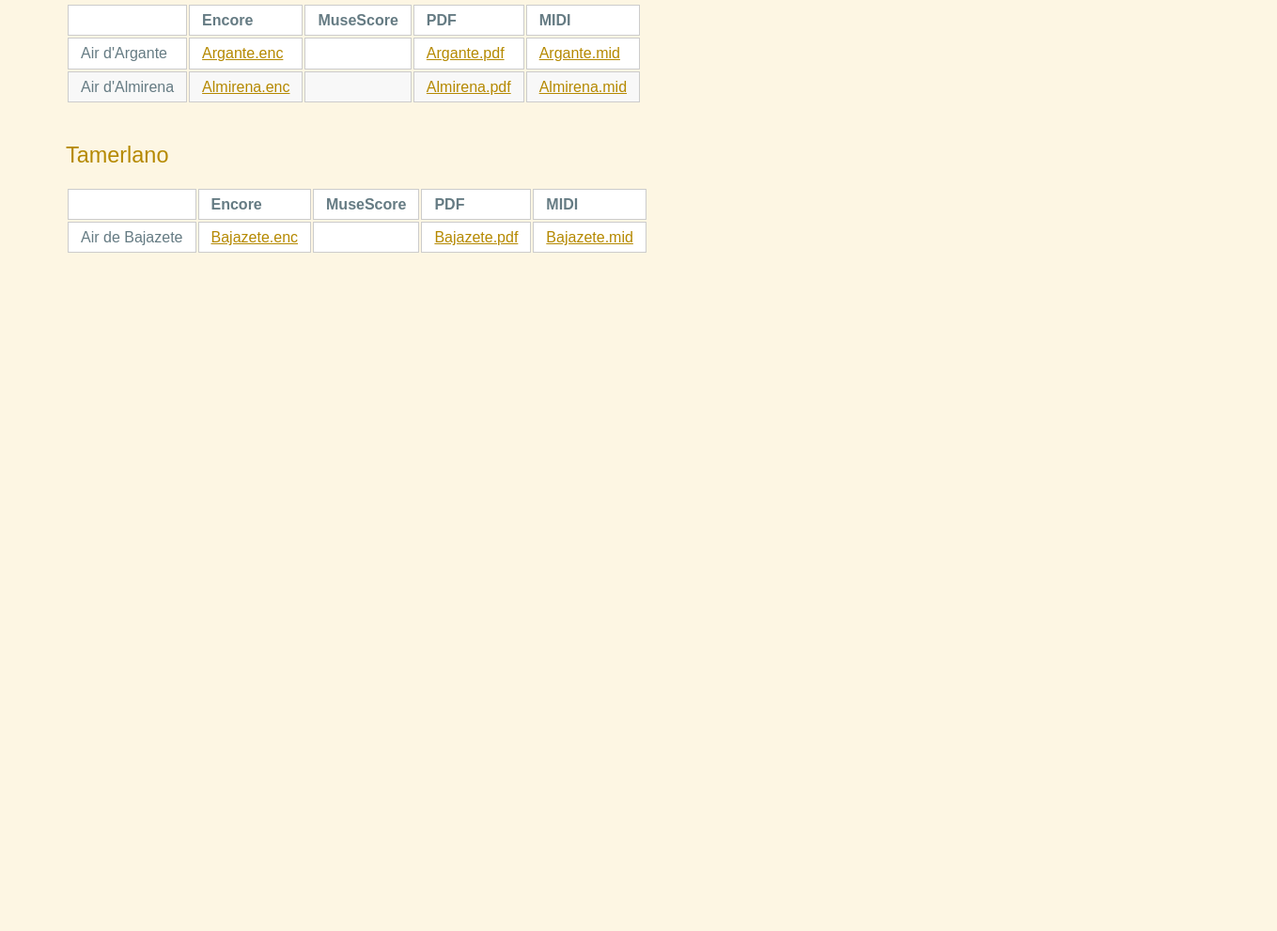
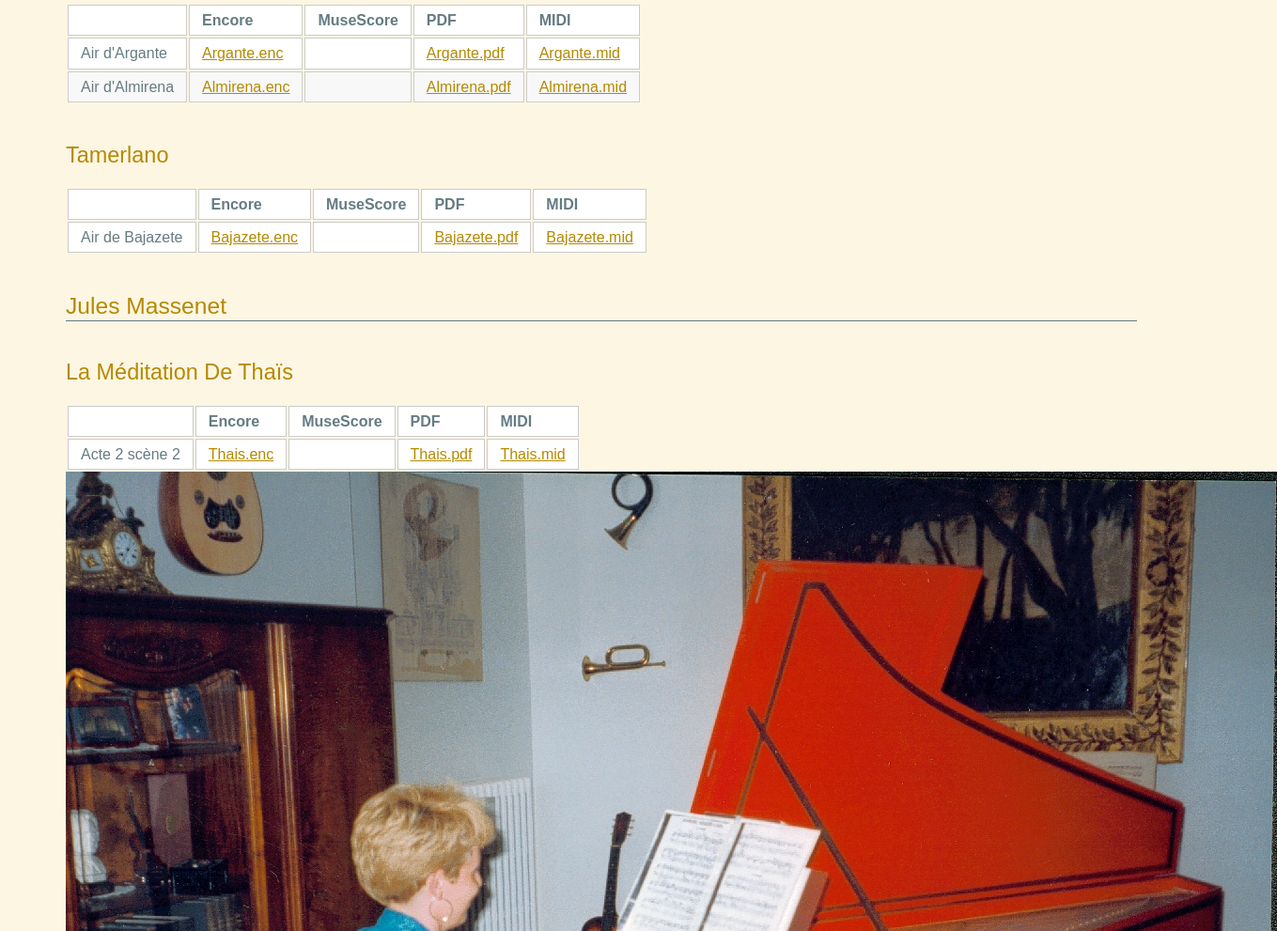
Before and after one commit to gilles5588/gilles5588.github.io, a plain HTML site: page scores/Partitions.html in a window 1280 px wide. Shown: the part 1369-2360 px from the top of the page at 94% size, 1359 px wide, since content can reach past the window. Before the commit the page ends 1680 px from the top, so only its background shows below. Drawn offline with Linux system fonts and the light colour scheme.

Commit message:
ajout de Massenet

```diff
--- a/scores/Partitions.html
+++ b/scores/Partitions.html
@@ -31,7 +31,7 @@ Certains fichiers MuseScore ont été créés à partir des fichiers Midi export
 
 <tbody>
 <tr>
-<td>I Andante</td>
+<td>I Andante</td>
 <td><a href="Quantz/QUANTZ1C.ENC">Quantz1c.enc</a></td>
 <td><a href="Quantz/QUANTZ1C.mscz">Quantz1c.mscz</a></td>
 <td><a href="Quantz/QUANTZ1C.PDF">Quantz1c.pdf</a></td>
@@ -39,7 +39,7 @@ Certains fichiers MuseScore ont été créés à partir des fichiers Midi export
 <td><a href="Quantz/QUANTZ1.MP3">Quantz1c.mp3</a></td>
 </tr>
 <tr>
-<td>II Allegro</td>
+<td>II Allegro</td>
 <td><a href="Quantz/QUANTZ2.ENC">Quantz2.enc</a></td>
 <td></td>
 <td><a href="Quantz/QUANTZ2.PDF">Quantz2.pdf</a></td>
@@ -47,7 +47,7 @@ Certains fichiers MuseScore ont été créés à partir des fichiers Midi export
 <td><a href="Quantz/QUANTZ2.MP3">Quantz2.mp3</a></td>
 </tr>
 <tr>
-<td>IV Vivace</td>
+<td>IV Vivace</td>
 <td><a href="Quantz/QUANTZ4.ENC">Quantz4.enc</a></td>
 <td></td>
 <td><a href="Quantz/QUANTZ4.PDF">Quantz4.pdf</a></td>
@@ -186,14 +186,14 @@ Certains fichiers MuseScore ont été créés à partir des fichiers Midi export
 
 <tbody>
 <tr>
-<td>Air d&#39;Argante</td>
+<td>Air d&#39;Argante</td>
 <td><a href="Haendel/ARGANTE.ENC">Argante.enc</a></td>
 <td></td>
 <td><a href="Haendel/ARGANTE.PDF">Argante.pdf</a></td>
 <td><a href="Haendel/ARGANTE.MID">Argante.mid</a></td>
 </tr>
 <tr>
-<td>Air d&#39;Almirena</td>
+<td>Air d&#39;Almirena</td>
 <td><a href="Haendel/ALMIRENA.ENC">Almirena.enc</a></td>
 <td></td>
 <td><a href="Haendel/ALMIRENA.PDF">Almirena.pdf</a></td>
@@ -217,7 +217,7 @@ Certains fichiers MuseScore ont été créés à partir des fichiers Midi export
 
 <tbody>
 <tr>
-<td>Air de Bajazete</td>
+<td>Air de Bajazete</td>
 <td><a href="Haendel/BAJAZETE.ENC">Bajazete.enc</a></td>
 <td></td>
 <td><a href="Haendel/BAJAZETE.PDF">Bajazete.pdf</a></td>
@@ -226,6 +226,34 @@ Certains fichiers MuseScore ont été créés à partir des fichiers Midi export
 </tbody>
 </table>
 
+<h2 id="toc_11">Jules Massenet</h2>
+
+<h3 id="toc_12">La méditation de Thaïs</h3>
+
+<table>
+<thead>
+<tr>
+<th></th>
+<th>Encore</th>
+<th>MuseScore</th>
+<th>PDF</th>
+<th>MIDI</th>
+</tr>
+</thead>
+
+<tbody>
+<tr>
+<td>Acte 2 scène 2</td>
+<td><a href="Massenet/THAIS.ENC">Thais.enc</a></td>
+<td></td>
+<td><a href="Massenet/MASSENET.PDF">Thais.pdf</a></td>
+<td><a href="Massenet/THAIS.MID">Thais.mid</a></td>
+</tr>
+</tbody>
+</table>
+
+<p><img src="CLAVECIN.JPG" alt="Clavecin"></p>
+
 
 </body>
 
```
Also changed, not shown: scores/CLAVECIN.JPG (renamed from scores/Handel/CLAVECIN.JPG), 4 other files.
